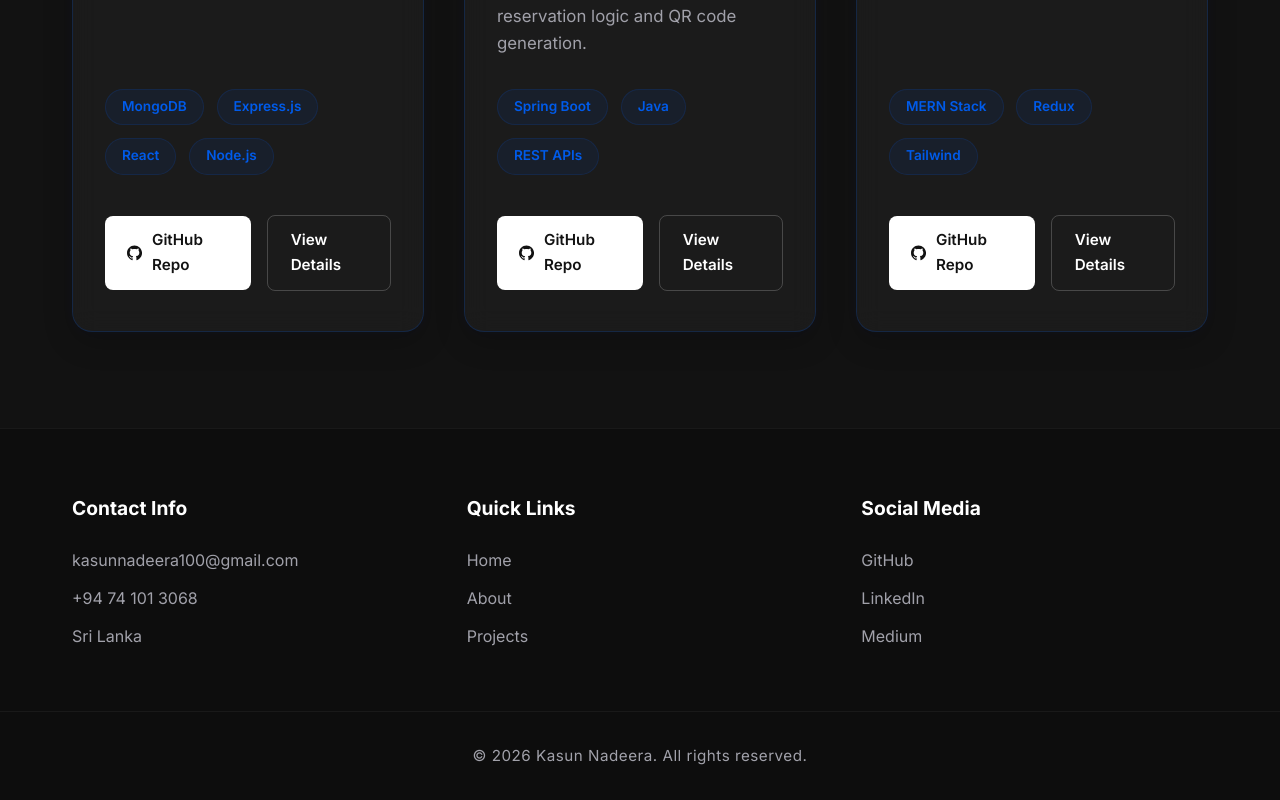
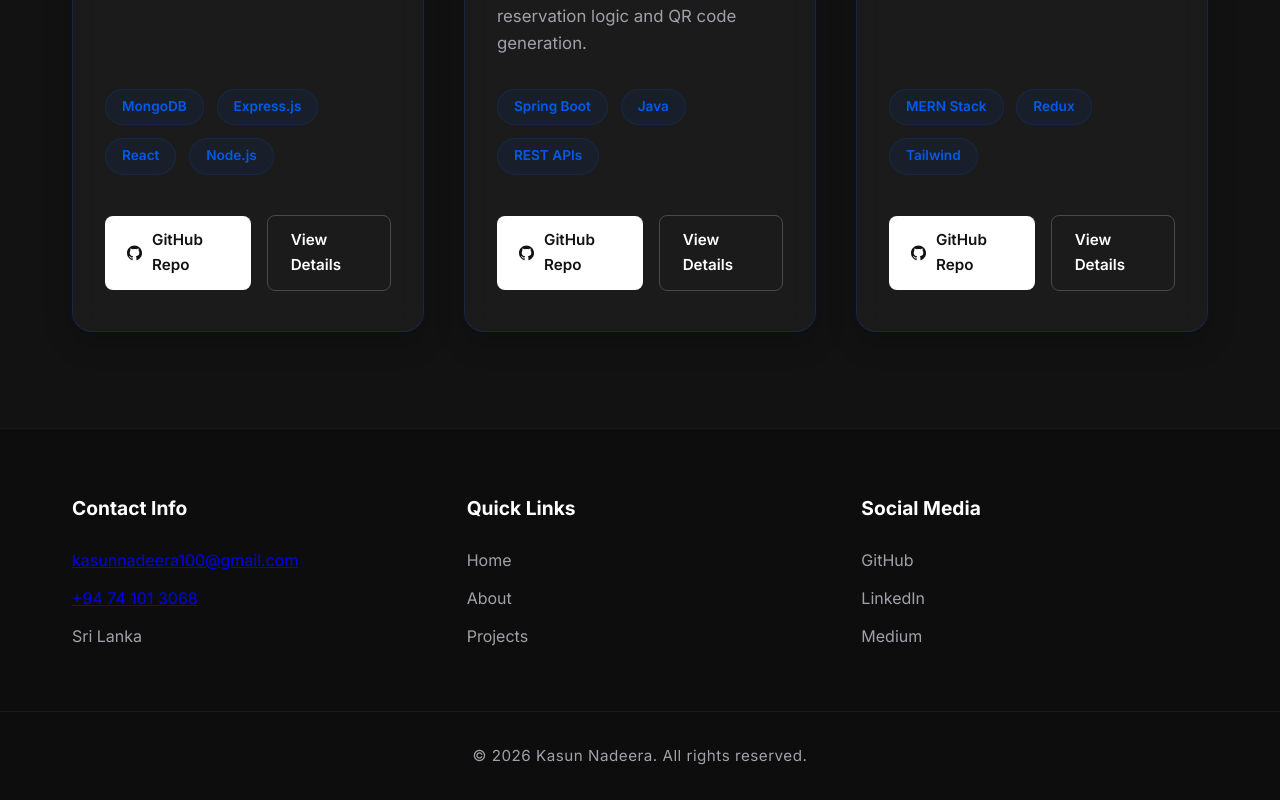
Before and after one commit to nadeera-se22018/mern-portfolio, a React app in the folder frontend/: page / in a window 1280 px wide. Shown: the part 3165-3965 px from the top of the page. Built offline with nearby package versions, Linux system fonts and the light colour scheme; the HTML template or start-up script is replaced by a standard one.

Commit message:
feat: add Footer component with contact information, navigation links, and social media profiles

```diff
--- a/frontend/src/components/Footer.jsx
+++ b/frontend/src/components/Footer.jsx
@@ -7,8 +7,24 @@ const Footer = () => {
             <div className="container footer-container">
                 <div className="footer-col">
                     <h4>Contact Info</h4>
-                    <p>kasunnadeera100@gmail.com</p>
-                    <p>+94 74 101 3068</p>
+                    <p>
+                        <a
+                            href="mailto:kasunnadeera100@gmail.com"
+                            target="_blank"
+                            rel="noopener noreferrer"
+                        >
+                            kasunnadeera100@gmail.com
+                        </a>
+                    </p>
+                    <p>
+                        <a
+                            href="tel:+94741013068"
+                            target="_blank"
+                            rel="noopener noreferrer"
+                        >
+                            +94 74 101 3068
+                        </a>
+                    </p>
                     <p>Sri Lanka</p>
                 </div>
                 <div className="footer-col">
```
